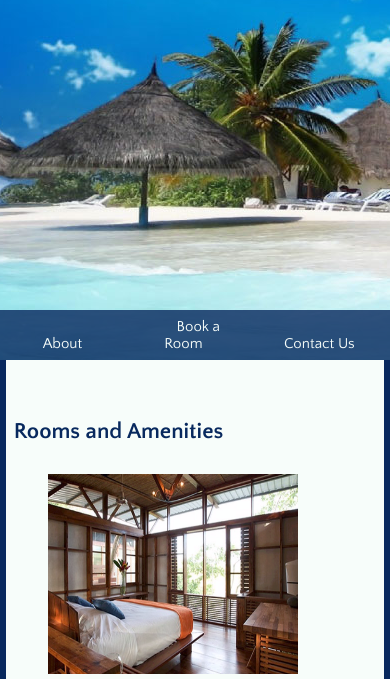
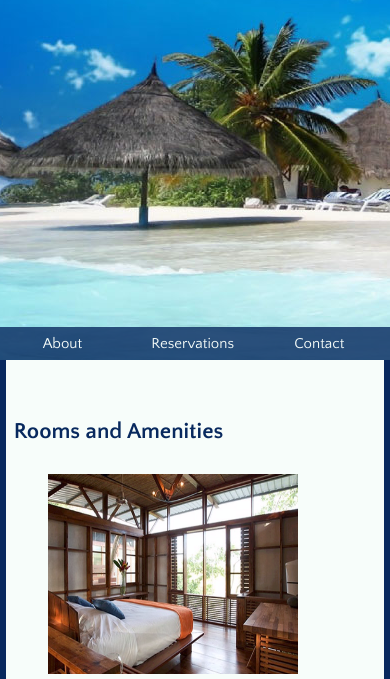
Before and after one commit to sarahcapecci/Deep_Lagoon, a plain HTML site: page index.html in a window 390 px wide. Shown: the part 140-819 px from the top of the page. Drawn offline with nearby package versions, Linux system fonts and the light colour scheme.

Commit message:
Small changes in responsive design (mobile)

```diff
--- a/index.html
+++ b/index.html
@@ -8,16 +8,10 @@
 	<link rel="icon" type="image/x-icon" href="img/favicon.ico">
 	<meta name="viewport" content="width=device-width, initial-scale=1.0">
 	<link href='http://fonts.googleapis.com/css?family=Quattrocento+Sans:400,700' rel='stylesheet' type='text/css'>
-
 	<link href='http://fonts.googleapis.com/css?family=Cinzel' rel='stylesheet' type='text/css'>
-
-
 </head>
-
 <body>
-
 	<div class="wrapper clearfix">
-
 		<div class="header" id="home">
 			<h1><svg xmlns="http://www.w3.org/2000/svg" xmlns:xlink="http://www.w3.org/1999/xlink" version="1.1" id="Layer_1" x="0px" y="0px" width="100px" height="100px" viewBox="0 0 100 100" enable-background="new 0 0 100 100" xml:space="preserve">
 			<g>
@@ -28,16 +22,12 @@
 			<nav class="small-menu">
 				<ul>
 					<li><a href="#about">About</a></li>
-			<li><a href="#book">Book a Room</a></li>
-			<li><a href="#contact">Contact Us</a></li>
+					<li><a href="#book">Reservations</a></li>
+					<li><a href="#contact">Contact</a></li>
 				</ul>
-
 			</nav>
 		</div>
-
 	  	<div class="small-9 columns clearfix">
-
-
 			<div class="rooms" id="rooms">
 				<h2>Rooms and Amenities</h2>
 				<ul class="rooms">
@@ -52,7 +42,6 @@
 					</li>
 				</ul>
 			</div>
-
 			<ul class="amenities">
 				<li><svg xmlns="http://www.w3.org/2000/svg" xmlns:xlink="http://www.w3.org/1999/xlink" version="1.1" id="Layer_1" x="0px" y="0px" width="100px" height="100px" viewBox="0 0 100 100" enable-background="new 0 0 100 100" xml:space="preserve">
 				<g>
@@ -163,17 +152,12 @@
 				</g>
 				</svg>Ensuite washrooms with shower</li>
 			</ul>
-
-
 			<div class="about" id="about">
 				<h2>About Us</h2>
 				<p>Deep Lagoon is a boutique hostel located in San Juan Del Dur, Nicaragua, a surfer’s paradise. Located amongst two acres of tropical lush gardens, the hotel is perched on a hill only ten minutes from the beach. Guests can swim in the pool or take the stairs carved into the rock down to the cove to surf, hang out on the beach or for snorkeling on the reef.</p>
 
 				<p>Our hostel restaurant is called The Rum Room, and we serve breakfast, lunch and dinner daily, as well as drinks from 11 am until midnight. Outdoor yoga classes are offered weekly.</p>
 				<p>The hostel is located in the hills just north of San Juan Del Sur, two and a half miles north of the city centre. The hostel is situated on the western most point of Nicaragua – the best spot for sunsets. The closest major international airport is Managua International Airport, just over two hours away.</p>
-
-
-
 				<ul class="thumbnails">
 				    <li><img src="img/restaurant.jpg" title="Our restaurant area"/>
 				    </li>
@@ -184,9 +168,7 @@
 				    <li><img src="img/landscape.jpg" title="Nicaragua" />
 				    </li>
 				</ul>
-
 			</div>
-
 			<div class="awards">
 				<h2>Awards</h2>
 
@@ -232,20 +214,14 @@
 				  </li>
 				  </ul>
 			</div>
-
-
 			<div class="hosts" id="hosts">
 				<h2>Hosts</h2>
 				<img src="img/hosts.jpg" alt="">
 				<p>Samantha and Tim met while vacationing in Nicaragua in 2004. After traveling together for several months, they returned home – Samantha to Toronto, Canada and Tim to Brisbane, Australia.</p>
 				<p>Despite time and distance, they never forgot each other and after a few years of Skype calls and visits, they decided to move to Nicaragua together and buy a hostel. They found Deep Lagoon, bought it, and the rest is history.</p>
 			</div>
-
 		</div>
-
-
 		<div class="small-3 columns clearfix">
-
 			<ul class="navigation">
 				<li class="menu"><svg xmlns="http://www.w3.org/2000/svg" xmlns:xlink="http://www.w3.org/1999/xlink" version="1.1" id="Layer_1" x="0px" y="0px" width="100px" height="100px" viewBox="0 0 100 100" enable-background="new 0 0 100 100" xml:space="preserve">
 				<g><path d="M88.189 67.115l0.007-0.004l-9.393-16.27l-0.009 0.005c-0.268-0.487-0.781-0.822-1.376-0.822 c-0.677 0-1.25 0.429-1.474 1.027l-9.158 15.862c-0.219 0.271-0.356 0.611-0.356 0.987c0 0.9 0.7 1.6 1.6 1.578h2.39 c-3.983 4.39-9.356 7.487-15.42 8.6v-29.2h9.079c0.871 0 1.578-0.705 1.578-1.578l-0.001-0.008V40.5c0 0 0-0.001 0-0.001 c0-0.871-0.706-1.577-1.577-1.577h-0.001h-9.078v-5.36c3.905-1.864 6.611-5.838 6.611-10.454c0-6.401-5.189-11.589-11.589-11.589 c-6.4 0-11.589 5.188-11.589 11.589c0 4.6 2.7 8.6 6.6 10.454v5.36h-9.079c0 0 0 0-0.001 0 c-0.871 0-1.577 0.706-1.577 1.576h-0.001v6.803h0.001c0.001 0.9 0.7 1.6 1.6 1.577h9.08v29.2 c-6.064-1.112-11.437-4.21-15.42-8.6h2.389c0.872 0 1.578-0.705 1.578-1.578c0-0.287-0.083-0.553-0.217-0.785l0.007-0.004 l-9.393-16.27l-0.009 0.005c-0.268-0.487-0.781-0.822-1.377-0.822c-0.675 0-1.246 0.427-1.471 1.022l-9.162 15.9 c-0.218 0.271-0.354 0.61-0.354 0.985c0 0.9 0.7 1.6 1.6 1.578h4.219C23.835 80.8 36 88.5 50 88.5 c13.983 0 26.165-7.658 32.611-19.003h4.218c0.872 0 1.577-0.705 1.577-1.578C88.406 67.6 88.3 67.3 88.2 67.115z M50 29.634c-3.604 0-6.526-2.923-6.526-6.524c0-3.604 2.922-6.527 6.526-6.527c3.603 0 6.5 2.9 6.5 6.5 C56.526 26.7 53.6 29.6 50 29.634z"/>
@@ -258,8 +234,6 @@
 				  	</ul>
 				 </li>
 			</ul>
-
-
 			<form class="booking">
 			  <fieldset>
 			    <legend>Book a Room</legend>
@@ -285,7 +259,6 @@
 			    <a href=""><input type="submit" value="Send"></a>
 			  </fieldset>
 			</form>
-
 			<div class="info">
 				<p>You can also give us a call:</p>
 				<p>Deep Lagoon Hotel, San Juan Del Sur, Nicaragua</p>
@@ -293,14 +266,10 @@
 				<p>F: 1-888-692-1357</p>
 				<p>E: info@deeplagoonhotel.com</p>
 			</div>
-
-
 			<div class="map">
 				<label for="">...And visit us!</label>
 				<iframe src="https://www.google.com/maps/embed?pb=!1m18!1m12!1m3!1d3913.1027999036196!2d-85.87062246042792!3d11.253847667108861!2m3!1f0!2f0!3f0!3m2!1i1024!2i768!4f13.1!3m3!1m2!1s0x0%3A0x0!2zMTHCsDE1JzEzLjIiTiA4NcKwNTInMDkuNiJX!5e0!3m2!1sen!2s!4v1399494634973" frameborder="0" style="border:0"></iframe>
 			</div>
-
-
 			<h3>We value your opinion</h3>
 			<ul class="bxslider">
 			  <li>
@@ -313,9 +282,6 @@
 			    <p>&ldquo;The 20-room hostel was small enough that we could book the whole compound for our yoga retreat, guaranteeing our guests a truly private getaway. More important, though, was the friendly spirit of the place and the people who work there. &ldquo;By the end, the entire staff was part of the experience&rdquo;, explains the bride. &ldquo;Even the maintenance men would stop and cut you down a coconut.&rdquo;</p>
 			  </li>
 			</ul>
-
-
-
 			<form class="newsletter">
 			  <fieldset>
 			    <legend>Newsletter</legend>
@@ -326,16 +292,9 @@
 			    <input type="submit" value="Subscribe">
 			  </fieldset>
 			</form>
-
 		</div>
-
-
 	</div>
-
-
 <footer class="clearfix">
-	<a href="http://sarahcapecci.com">&copy; 2014 Sarah Capecci Web Development</a>
-
 	<ul class="social-media">
 		<li><svg xmlns="http://www.w3.org/2000/svg" xmlns:xlink="http://www.w3.org/1999/xlink" version="1.1" id="Layer_1" x="0px" y="0px" width="100px" height="100px" viewBox="0 0 100 100" enable-background="new 0 0 100 100" xml:space="preserve">
 		<path d="M88.5 26.12c-2.833 1.256-5.877 2.105-9.073 2.486c3.261-1.955 5.767-5.051 6.945-8.738 c-3.052 1.81-6.434 3.126-10.031 3.832c-2.881-3.068-6.987-4.988-11.531-4.988c-8.724 0-15.798 7.072-15.798 15.8 c0 1.2 0.1 2.4 0.4 3.601c-13.13-0.659-24.77-6.949-32.562-16.508c-1.36 2.334-2.139 5.049-2.139 7.9 c0 5.5 2.8 10.3 7 13.149c-2.589-0.083-5.025-0.794-7.155-1.976c-0.002 0.066-0.002 0.131-0.002 0.2 c0 7.7 5.4 14 12.7 15.49c-1.325 0.359-2.72 0.553-4.161 0.553c-1.019 0-2.008-0.098-2.973-0.283 c2.01 6.3 7.8 10.8 14.8 10.972c-5.407 4.236-12.218 6.763-19.62 6.763c-1.275 0-2.532-0.074-3.769-0.221 c6.991 4.5 15.3 7.1 24.2 7.096c29.058 0 44.948-24.071 44.948-44.945c0-0.684-0.016-1.367-0.046-2.046 C83.704 32.1 86.4 29.3 88.5 26.12z"/>
@@ -353,7 +312,6 @@
 		</g>
 		</svg></li>
 	</ul>
-
 </footer>
 
 <!-- JAVASCRIPT -->
@@ -361,9 +319,6 @@
 <script src="https://ajax.googleapis.com/ajax/libs/jquery/1.10.2/jquery.min.js"></script>
 <!-- bxSlider Javascript file -->
 <script src="js/jquery.bxslider.min.js"></script>
-
-
-
 
 <script>
 
@@ -395,11 +350,6 @@ $(document).ready(function(){
 	  ga('create', 'UA-45322332-2', 'sarahcapecci.com');
 	  ga('send', 'pageview');
 
-
 </script>
-
-
-
-
 </body>
 </html>
--- a/style.scss
+++ b/style.scss
@@ -104,8 +104,6 @@ div.wrapper {
 	position: relative;
 }
 
-
-
 div.header {
 	background: url(img/background.jpg) no-repeat center fixed;
 	width: 100%;
@@ -134,9 +132,6 @@ div.header {
 	}
 
 }
-
-
-
 
 	nav.small-menu {
 		display: none;
```
Lines whose indentation alone changed are shown as unchanged.
